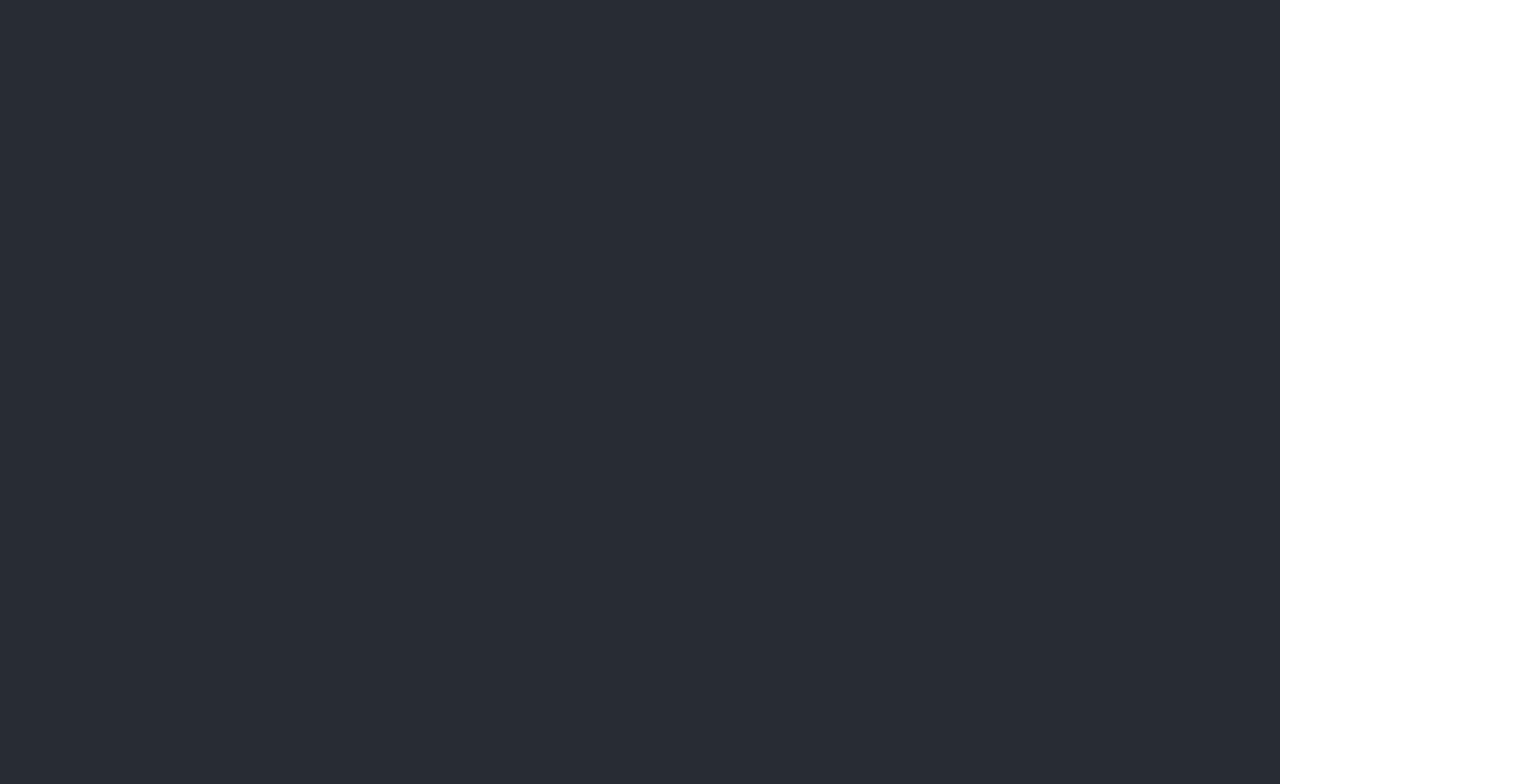
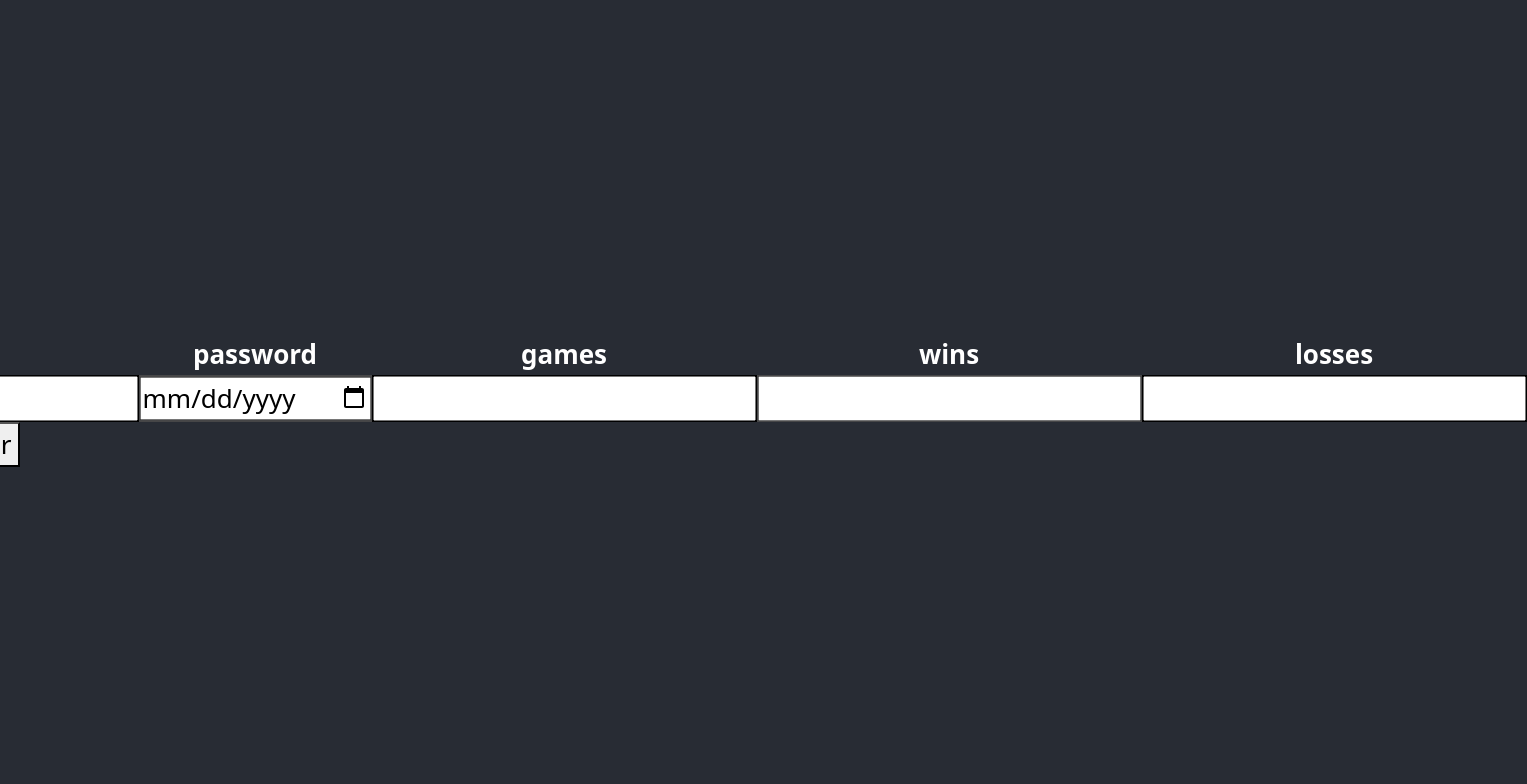
Before and after one commit to dclaiche/react_database, a React (Create React App) app: page /createplayer in a window 1280 px wide. Shown: the top 784 px of the page, 1527 px wide, since content can reach past the window. Built offline with nearby package versions, Linux system fonts and the light colour scheme.

Commit message:
added the add function to each page

```diff
--- a/src/App.js
+++ b/src/App.js
@@ -9,6 +9,9 @@ import Games from './pages/Games';
 import Messages from './pages/Messages';
 import Membership from './pages/Membership';
 import AddGames from './pages/create/addGames';
+import AddMembership from './pages/create/addMembership';
+import AddMessages from './pages/create/addMembership';
+import AddPlayer from './pages/create/addPlayers';
 
 function App() {
   const [entityToEdit, setEntityToEdit] = useState([]);
@@ -42,6 +45,15 @@ function App() {
           <Route path="/creategames">
             <AddGames/>
           </Route>
+          <Route path="/createmembership">
+            <AddMembership/>
+          </Route>
+          <Route path="/createmessage">
+            <AddMessages/>
+          </Route>
+          <Route path="/createplayer">
+            <AddPlayer/>
+          </Route>
           <Route path="/edit">
             <EditEntity/>
           </Route>
--- a/src/pages/Membership.js
+++ b/src/pages/Membership.js
@@ -41,7 +41,7 @@ function Membership({setEntityToAdd}) {
         <>
         <NavB entities={entities}></NavB>
         <Table entities={entities} onDelete={onDelete} onEdit={onEdit} headers={headers}></Table>
-        <Link to="/membership">Add Membership</Link>
+        <Link to="/createmembership">Add Membership</Link>
         </>
     )
 }
--- a/src/pages/Messages.js
+++ b/src/pages/Messages.js
@@ -41,7 +41,7 @@ function Messages({setEntityToAdd}) {
         <>
         <NavB entities={entities}></NavB>
         <Table entities={entities} onDelete={onDelete} onEdit={onEdit} headers={headers}></Table>
-        <Link to="/addmessages">Add Messages</Link>
+        <Link to="/createmessage">Add Messages</Link>
         </>
     )
 }
--- a/src/pages/Players.js
+++ b/src/pages/Players.js
@@ -42,7 +42,7 @@ function Players() {
         <>
         <NavB entities={entities}></NavB>
         <Table entities={entities} onDelete={onDelete} onEdit={onEdit} headers={headers}></Table>
-        <Link to="/addplayers">Add Player</Link>
+        <Link to="/createplayer">Add Player</Link>
         </>
     )
 }
--- a/src/pages/create/addGames.js
+++ b/src/pages/create/addGames.js
@@ -13,22 +13,22 @@ function AddGames () {
     const [active_game, setActive_game] = useState('');
     const history = useHistory();
 
-    // const add = async () => {
-    //     const attributes = {time_played, duration, player_1, player_2, winner, socket_id, active_game};
-    //     const response = await fetch(`/games`, {
-    //         method: 'POST',
-    //         body: JSON.stringify(attributes),
-    //         headers: {
-    //             'Content-Type': 'application/json',
-    //         },
-    //     });
-    //     if(response.status === 200){
-    //         alert("Successfully edited the exercise");
-    //     } else {
-    //         alert(`Failed to add exercise, status code = ${response.status}`);
-    //     }
-    //     history.push(`/games`);
-    // };
+    const add = async () => {
+        const attributes = {time_played, duration, player_1, player_2, winner, socket_id, active_game};
+        const response = await fetch(`/games`, {
+            method: 'POST',
+            body: JSON.stringify(attributes),
+            headers: {
+                'Content-Type': 'application/json',
+            },
+        });
+        if(response.status === 200){
+            alert("Successfully edited the exercise");
+        } else {
+            alert(`Failed to add exercise, status code = ${response.status}`);
+        }
+        history.push(`/games`);
+    };
 
   return (
       <>
@@ -47,7 +47,7 @@ function AddGames () {
                     <td><input type="number" value={active_game} onChange={e => setActive_game(e.target.value)}/></td>
                     </tr>
                 <tr>
-                <button>Add Game</button>
+                <button onClick={add}>Add Game</button>
                 </tr>
                 </tbody>
             </table>
--- a/src/pages/create/addMembership.js
+++ b/src/pages/create/addMembership.js
@@ -0,0 +1,51 @@
+import React, { useState } from 'react';
+import TH from '../../components/TH'
+import { useHistory, Link} from 'react-router-dom';
+
+function AddMembership () {
+    const headers = ['membership_player_id', 'premium_status', 'next_payment']
+    const [membership_player_id, setMembership_player_id] = useState('');
+    const [premium_status, setPremium_status] = useState('');
+    const [next_payment, setNext_payment] = useState('');
+    const history = useHistory();
+
+    const add = async () => {
+        const attributes = {membership_player_id, premium_status, next_payment};
+        const response = await fetch(`/memberships`, {
+            method: 'POST',
+            body: JSON.stringify(attributes),
+            headers: {
+                'Content-Type': 'application/json',
+            },
+        });
+        if(response.status === 200){
+            alert("Successfully edited the exercise");
+        } else {
+            alert(`Failed to add exercise, status code = ${response.status}`);
+        }
+        history.push(`/membership`);
+    };
+
+  return (
+      <>
+            <table>
+              <tbody>
+                    <tr>
+                    {headers.map((akey) => <TH akey={akey}/>)}
+                    </tr>
+                    <tr>
+                    <td><input type="number" value={membership_player_id} onChange={e => setMembership_player_id(e.target.value)}/></td>
+                    <td><input type="number" value={premium_status} onChange={e => setPremium_status(e.target.value)}/></td>
+                    <td><input type="date" value={next_payment} onChange={e => setNext_payment(e.target.value)}/></td>
+                    </tr>
+                <tr>
+                <button onClick={add}>Add Membership</button>
+                </tr>
+                </tbody>
+            </table>
+      </>
+  )
+}
+
+
+export default AddMembership;
--- a/src/pages/create/addPlayers.js
+++ b/src/pages/create/addPlayers.js
@@ -0,0 +1,55 @@
+import React, { useState } from 'react';
+import TH from '../../components/TH'
+import { useHistory, Link} from 'react-router-dom';
+
+function AddPlayer () {
+    const headers = ['email', 'password', 'games', 'wins', 'losses']
+    const [email, setEmail] = useState('');
+    const [password, setPassword] = useState('');
+    const [games, setGames] = useState('');
+    const [wins, setWins] = useState('');
+    const [losses, setLosses] = useState('');
+    const history = useHistory();
+
+    const add = async () => {
+        const attributes = {email, password, games, wins, losses};
+        const response = await fetch(`/players`, {
+            method: 'POST',
+            body: JSON.stringify(attributes),
+            headers: {
+                'Content-Type': 'application/json',
+            },
+        });
+        if(response.status === 200){
+            alert("Successfully edited the exercise");
+        } else {
+            alert(`Failed to add exercise, status code = ${response.status}`);
+        }
+        history.push(`/players`);
+    };
+
+  return (
+      <>
+            <table>
+              <tbody>
+                    <tr>
+                    {headers.map((akey) => <TH akey={akey}/>)}
+                    </tr>
+                    <tr>
+                    <td><input type="text" value={email} onChange={e => setEmail(e.target.value)}/></td>
+                    <td><input type="date" value={password} onChange={e => setPassword(e.target.value)}/></td>
+                    <td><input type="number" value={games} onChange={e => setGames(e.target.value)}/></td>
+                    <td><input type="number" value={wins} onChange={e => setWins(e.target.value)}/></td>
+                    <td><input type="number" value={losses} onChange={e => setLosses(e.target.value)}/></td>
+                    </tr>
+                <tr>
+                <button onClick={add}>Add Player</button>
+                </tr>
+                </tbody>
+            </table>
+      </>
+  )
+}
+
+
+export default AddPlayer;
```
Also changed, not shown: src/pages/create/addMessages.js (+53 -0 lines).
